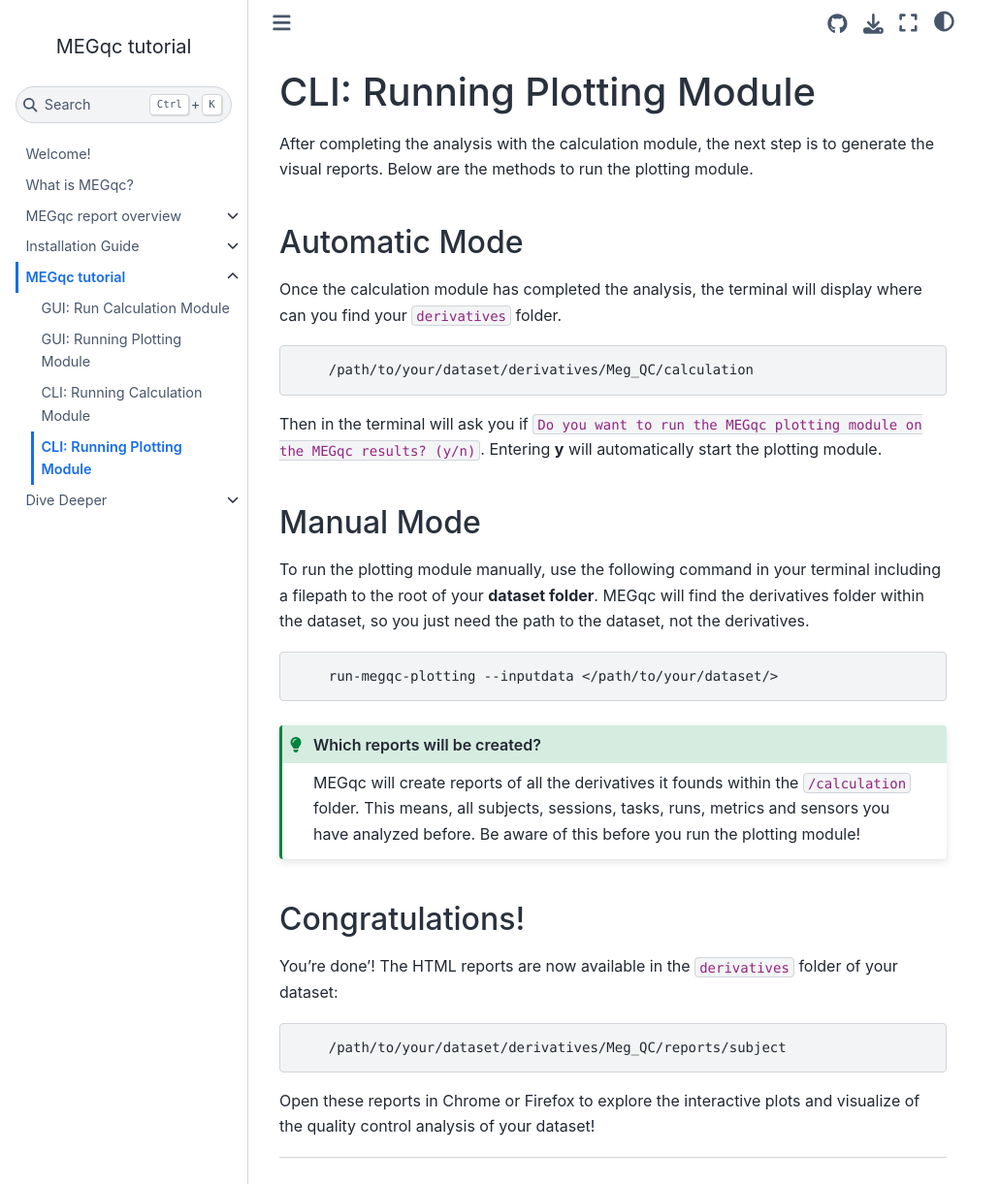
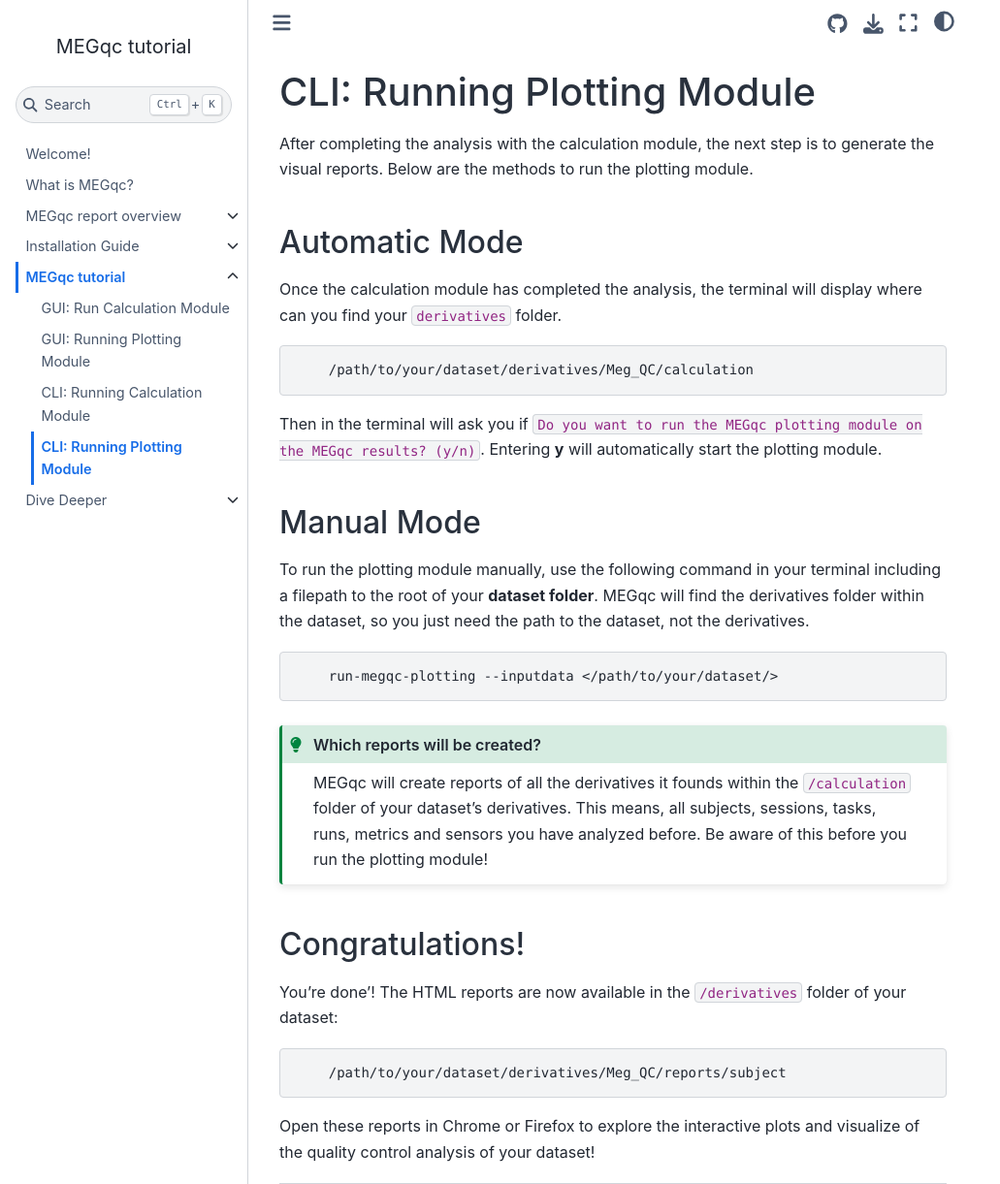
Before and after one commit to ANCPLabOldenburg/megqc_documentation, a Jupyter Book: the page built from tutorial/plot_cli.md, in a window 1280 px wide and 1221 px high. Shown: the whole window at 97% size, without its empty margins (0-1031 px from the left). Built offline with Jupyter Book 1.0.4 settings and Sphinx 7.4.7 and the Sphinx Book theme 1.1.4, drawn with Linux system fonts in a browser that asks for light colours.

Commit message:
Update plot_cli.md

````diff
--- a/tutorial/plot_cli.md
+++ b/tutorial/plot_cli.md
@@ -17,12 +17,12 @@ To run the plotting module manually, use the following command in your terminal
 ```{admonition} Which reports will be created?
 :class: tip
 
-MEGqc will create reports of all the derivatives it founds within the `/calculation` folder. This means, all subjects, sessions, tasks, runs, metrics and sensors you have analyzed before. Be aware of this before you run the plotting module!
+MEGqc will create reports of all the derivatives it founds within the `/calculation` folder of your dataset's derivatives. This means, all subjects, sessions, tasks, runs, metrics and sensors you have analyzed before. Be aware of this before you run the plotting module!
 
 ```
 
 ## Congratulations!
-You're done'! The HTML reports are now available in the `derivatives` folder of your dataset:
+You're done'! The HTML reports are now available in the `/derivatives` folder of your dataset:
 
 
         /path/to/your/dataset/derivatives/Meg_QC/reports/subject
````
